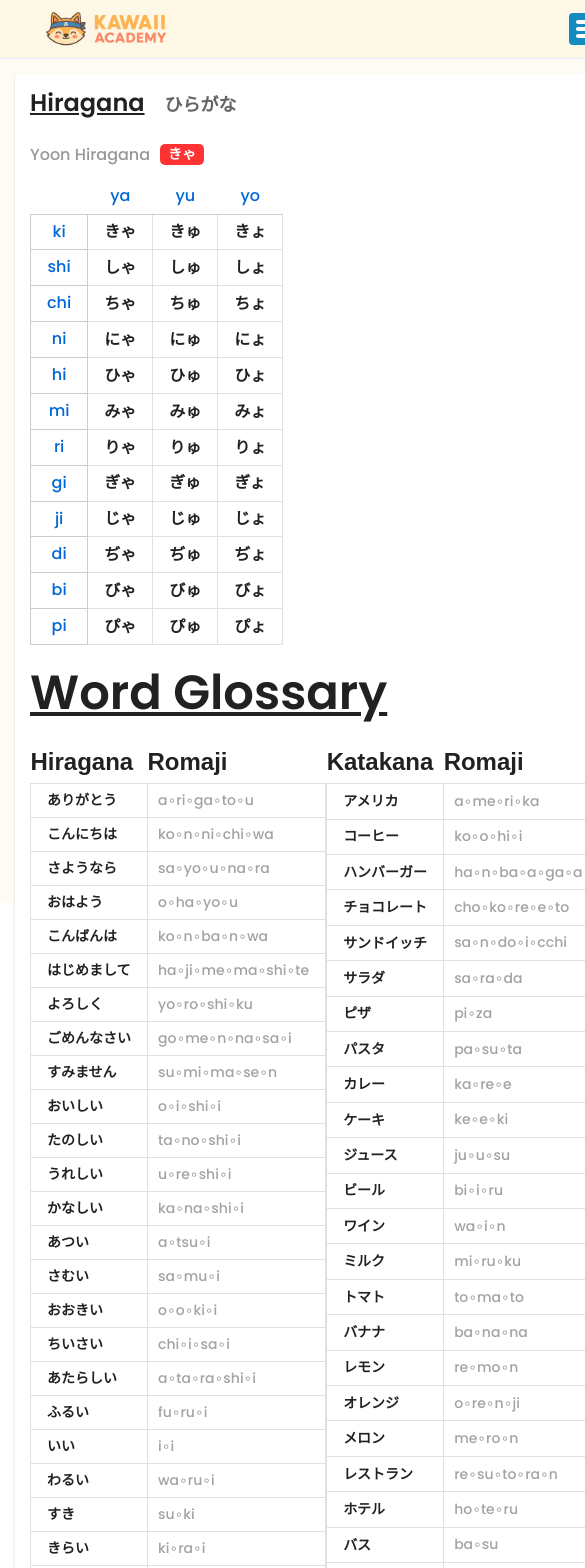
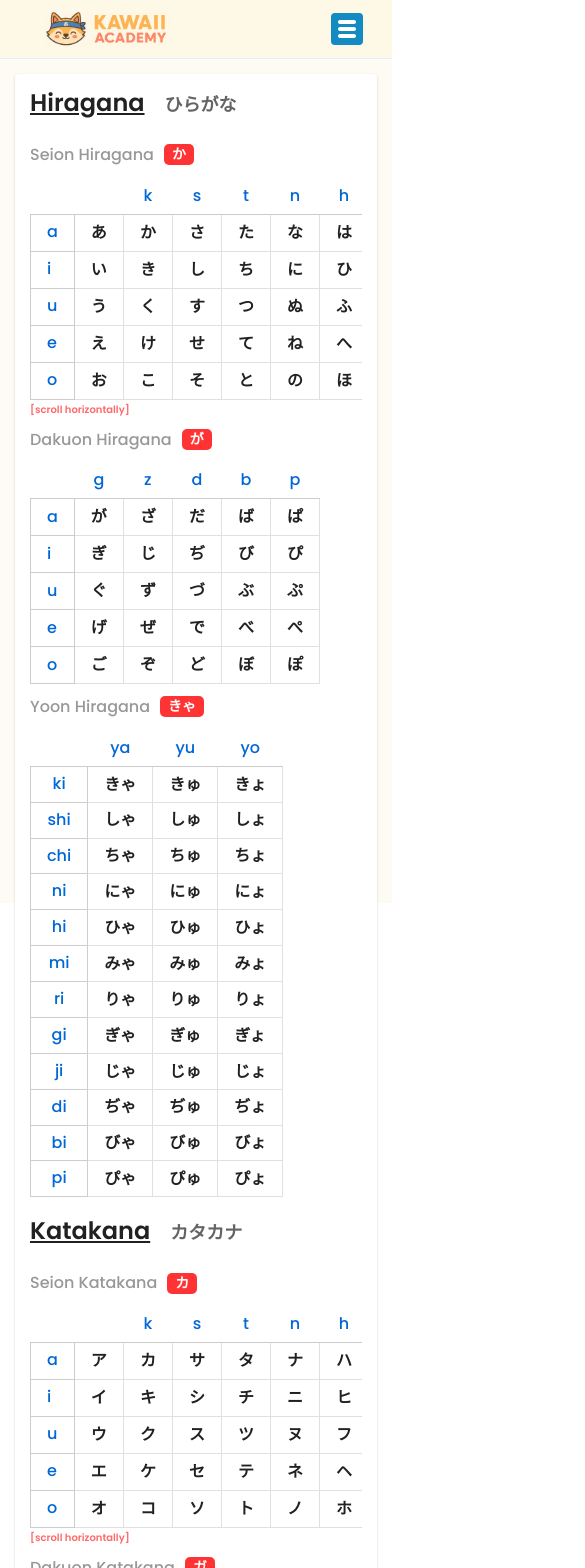
Before and after one commit to estebanT96/kawaii-academy, a React (Vite) app: page /learn in a window 390 px wide. Shown: the top 1568 px of the page, 585 px wide, since content can reach past the window. Built offline with nearby package versions, Linux system fonts and the light colour scheme; a web font is replaced by a local one.

Commit message:
One more try, mobile layout test

```diff
--- a/src/components/HiraganaLearnSection.tsx
+++ b/src/components/HiraganaLearnSection.tsx
@@ -3,7 +3,8 @@ import { YOON_HIRAGANA_ROWS, yoonRowHeader } from "../data/filteredHiragana";
 
 import YoonHiraganaLearn from "./YoonHiraganaLearn";
 
-// import DakuonHiraganaLearn from "./DakuonHiraganaLearn";
+import DakuonHiraganaLearn from "./DakuonHiraganaLearn";
+import SeionHiraganaLearn from "./SeionHiraganaLearn";
 
 const HiraganaLearnSection = () => {
   return (
@@ -38,9 +39,9 @@ const HiraganaLearnSection = () => {
 
       <Box display="flex" justifyContent="space-between">
         <Box width="100%">
-          {/* <SeionHiraganaLearn /> */}
-          <Box display="flex" justifyContent="flex-start" width=""></Box>
-          {/* <DakuonHiraganaLearn /> */}
+          <SeionHiraganaLearn />
+         <Typography marginTop="2px" fontSize="10px" fontWeight="600" color='rgb(255, 106, 106)'>[scroll horizontally]</Typography>
+          <DakuonHiraganaLearn />
           <Box>
             <Typography> </Typography>
           </Box>
--- a/src/components/KatanaLearnSection.tsx
+++ b/src/components/KatanaLearnSection.tsx
@@ -3,7 +3,7 @@ import { YOON_KATAKANA_ROWS, yoonRowHeader } from "../data/filteredKatakana";
 
 import YoonKatakanaLearn from "./YoonKatakanaLearn";
 import DakuonKatakanaLearn from "./DakuonKatakanaLearn";
-// import SeionKatakanaLearn from "./SeionKatakanaLearn";
+import SeionKatakanaLearn from "./SeionKatakanaLearn";
 const HiraganaLearnSection = () => {
   return (
     <Box>
@@ -37,7 +37,15 @@ const HiraganaLearnSection = () => {
 
       <Box display="flex" justifyContent="space-between" width="100%">
         <Box>
-          {/* <SeionKatakanaLearn /> */}
+          <SeionKatakanaLearn />
+          <Typography
+            marginTop="2px"
+            fontSize="10px"
+            fontWeight="600"
+            color="rgb(255, 106, 106)"
+          >
+            [scroll horizontally]
+          </Typography>
           <DakuonKatakanaLearn />
           <YoonKatakanaLearn
             rowHeader={yoonRowHeader}
--- a/src/components/WordColumn.tsx
+++ b/src/components/WordColumn.tsx
@@ -32,7 +32,7 @@ const WordColumn = ({ headers, words }: Props) => {
             <TableCell
               sx={{
                 padding: "5px 0",
-                whiteSpace: "nowrap",
+                whiteSpace: "nowrap"
               }}
             >
               <Typography variant="h5">{header.type}</Typography>
--- a/src/components/WordLearnSection.tsx
+++ b/src/components/WordLearnSection.tsx
@@ -13,13 +13,24 @@ const WordLearnSection = () => {
       <Box display="flex" alignItems="baseline" marginBottom="20px">
         <Typography
           variant="h3"
-          sx={{ textDecoration: "underline", marginRight: "20px" }}
+          sx={{
+            textDecoration: "underline",
+            marginRight: "20px",
+            marginBottom: "15px",
+            fontSize: { xs: "24px", md: "48px" },
+          }}
         >
           Word Glossary
         </Typography>
       </Box>
-      <Box display="flex" justifyContent="space-between" alignItems="stretch">
-        <Box display="flex" width="100%" justifyContent="space-between">
+
+      <Box
+        display="flex"
+        width={{ xs: "auto", md: "90%" }}
+        justifyContent="space-between"
+        margin="0 auto"
+        flexDirection={{ xs: "column", md: "row" }}
+      >
         <WordColumn
           headers={[hiraganaTableHeader]}
           words={hiraganaWords}
@@ -30,7 +41,6 @@ const WordLearnSection = () => {
         ></WordColumn>
       </Box>
     </Box>
-    </Box>
   );
 };
 
--- a/src/pages/Learn.tsx
+++ b/src/pages/Learn.tsx
@@ -3,7 +3,7 @@ import LearnContainer from "../components/ui/LearnContainer";
 import HiraganaLearnSection from "../components/HiraganaLearnSection";
 // import KatanaLearnSection from "../components/KatanaLearnSection";
 import WordLearnSection from "../components/WordLearnSection";
-
+import KatanaLearnSection from "../components/KatanaLearnSection";
 
 const Learn = () => (
   <LearnContainer>
@@ -11,13 +11,13 @@ const Learn = () => (
       sx={{
         padding: "15px",
         maxWidth: "1000px",
-        width:"auto",
+        width: "auto",
         margin: "0 auto",
       }}
     >
       <HiraganaLearnSection />
-      {/* <KatanaLearnSection /> */}
-      <WordLearnSection/>
+      <KatanaLearnSection />
+      <WordLearnSection />
     </Card>
   </LearnContainer>
 );
```
Lines whose indentation alone changed are shown as unchanged.
